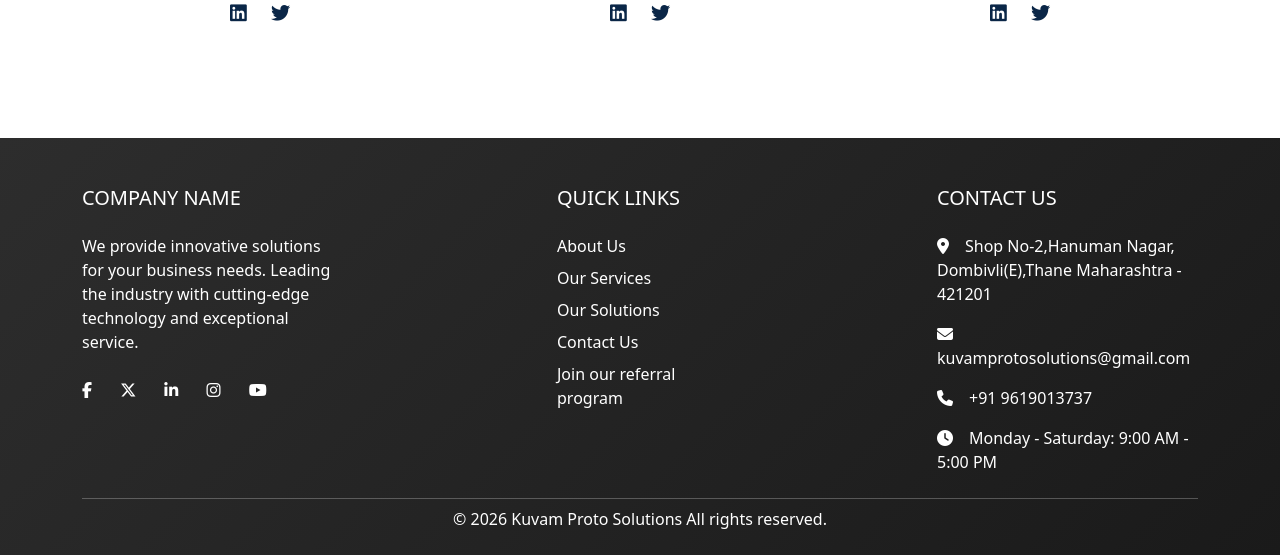
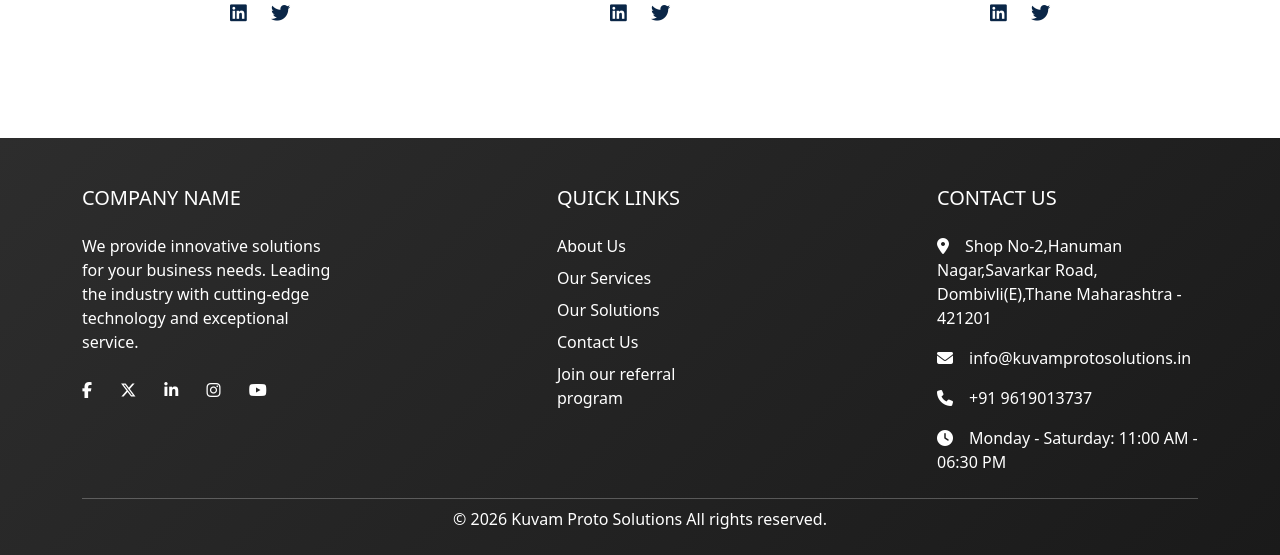
Before and after one commit to rajkumarg113/kuvamprotosolutions, a Django app: page /about/ in a window 1280 px wide. Shown: the part 2248-2803 px from the top of the page. Run offline with Django 5.2, Linux system fonts and the light colour scheme; some libraries are stand-ins or nearby versions.

Commit message:
update contact

```diff
--- a/project/appp/templates/appp/footer.html
+++ b/project/appp/templates/appp/footer.html
@@ -44,10 +44,10 @@
             <!-- Contact Info -->
             <div class="col-md-3 mb-4 mb-md-0">
                 <h5 class="text-uppercase mb-4">Contact Us</h5>
-                <p class="mb-3"><i class="fas fa-location-dot me-3"></i>Shop No-2,Hanuman Nagar, Dombivli(E),Thane Maharashtra - 421201</p>
-                <p class="mb-3"><i class="fas fa-envelope me-3"></i>kuvamprotosolutions@gmail.com</p>
+                <p class="mb-3"><i class="fas fa-location-dot me-3"></i>Shop No-2,Hanuman Nagar,Savarkar Road, Dombivli(E),Thane Maharashtra - 421201</p>
+                <p class="mb-3"><i class="fas fa-envelope me-3"></i>info@kuvamprotosolutions.in</p>
                 <p class="mb-3"><i class="fas fa-phone me-3"></i>+91 9619013737</p>
-                <p class="mb-3"><i class="fas fa-clock me-3"></i>Monday - Saturday: 9:00 AM - 5:00 PM</p>
+                <p class="mb-3"><i class="fas fa-clock me-3"></i>Monday - Saturday: 11:00 AM - 06:30 PM</p>
             </div>
         </div>
 
```
